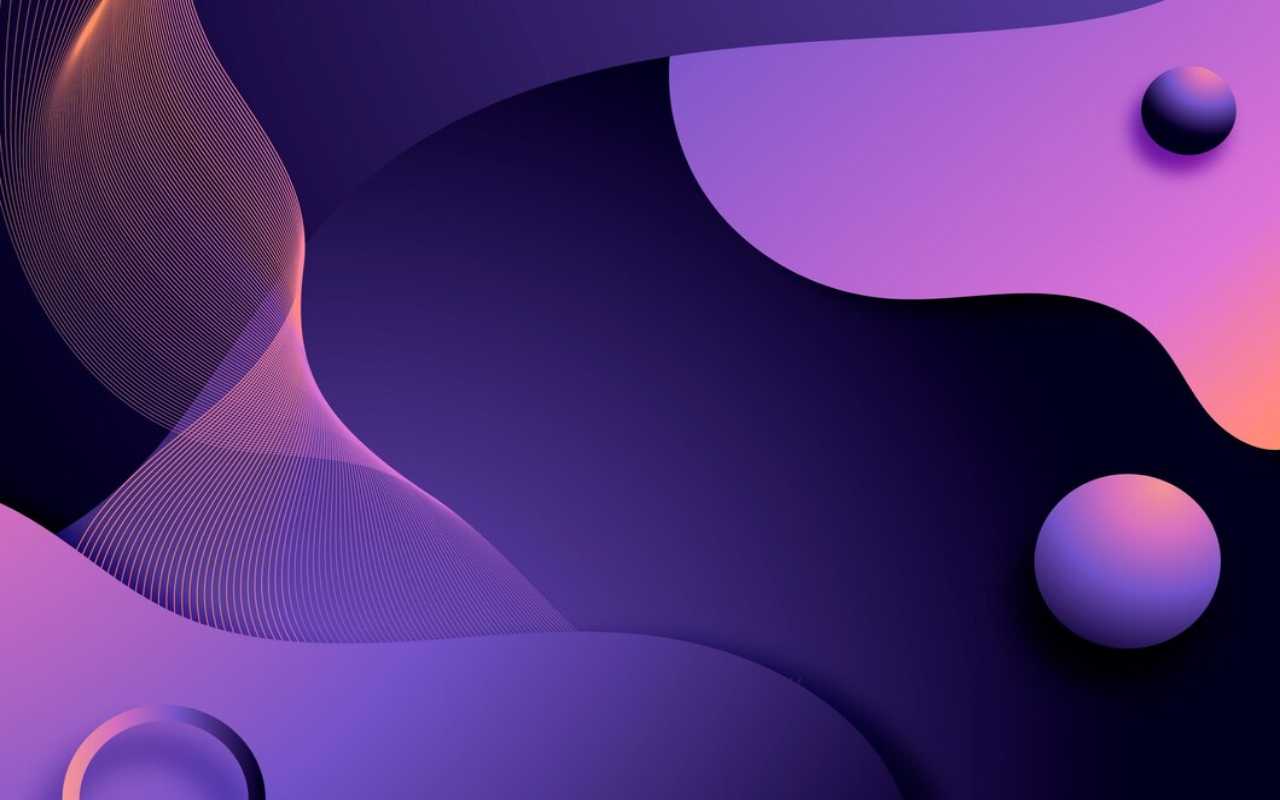
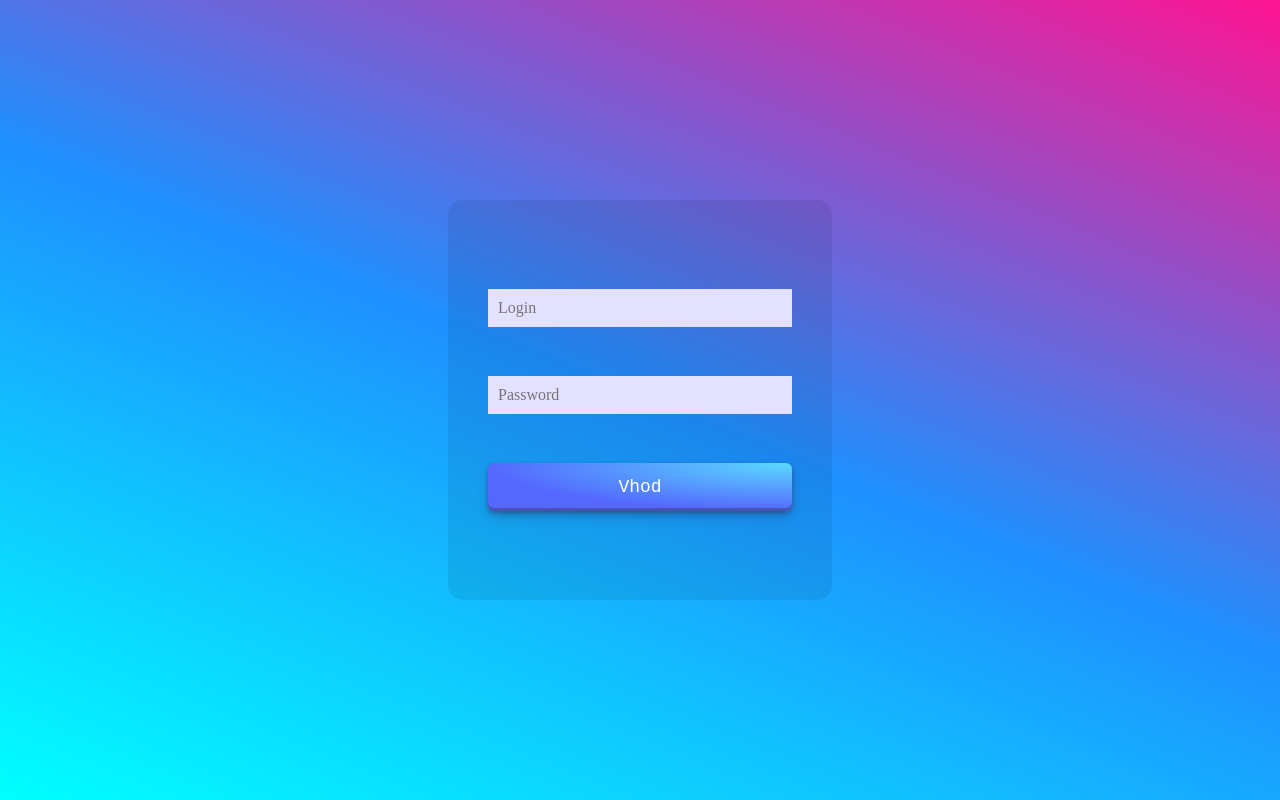
Before and after one commit to Kerollinenot/mini-project, a React (Create React App) app: page / in a window 1280 px wide. Built offline with nearby package versions, Linux system fonts and the light colour scheme.

Commit message:
create-auth-page

```diff
--- a/src/Components/App/App.css
+++ b/src/Components/App/App.css
@@ -3,7 +3,4 @@
   height: 100vh;
 
   display: flex;
-
-  background-image: url("../../img/auth-bg.jpg");
-  background-size: 100% 100%;
 }
--- a/src/Components/AuthForm/AuthForm.css
+++ b/src/Components/AuthForm/AuthForm.css
@@ -0,0 +1,19 @@
+.auth-form {
+    display: flex;
+    flex-direction: column;
+    justify-content: space-evenly;
+    width: 30%;
+    height: 50%;
+    background-color: rgba(0, 0, 0, 0.07);
+    padding: 40px;
+    border-radius: 15px;
+}
+
+.input__text {
+    background: #e3e1ff;
+    padding: 10px;
+}
+
+.input__text:focus {
+    box-shadow: #3c4fe0 0 0 0 1.5px inset, rgba(45, 35, 66, .4) 0 2px 4px, rgba(45, 35, 66, .3) 0 7px 13px -3px, #3c4fe0 0 -3px 0 inset;
+  }
--- a/src/Components/AuthForm/AuthForm.js
+++ b/src/Components/AuthForm/AuthForm.js
@@ -1,12 +1,15 @@
 import React from 'react'
 
+import { Button } from '../UI/Button/Button'
+
 import './AuthForm.css'
-import { InputText } from '../UI/InputText/InputText'
 
 export const AuthForm = () => {
   return (
     <form className='auth-form'>
-        <InputText/>
+        <input type='text' placeholder='Login' className='input__text'/>
+        <input type='password' placeholder='Password' className='input__text'/>
+        <Button>Vhod</Button>
     </form>
   )
 }
--- /dev/null
+++ b/src/Components/UI/Button/Button.css
@@ -0,0 +1,45 @@
+/* CSS */
+.btn {
+  align-items: center;
+  appearance: none;
+  background-image: radial-gradient(100% 100% at 100% 0, #5adaff 0, #5468ff 100%);
+  border: 0;
+  border-radius: 6px;
+  box-shadow: rgba(45, 35, 66, .4) 0 2px 4px,rgba(45, 35, 66, .3) 0 7px 13px -3px,rgba(58, 65, 111, .5) 0 -3px 0 inset;
+  box-sizing: border-box;
+  color: #fff;
+  cursor: pointer;
+  display: inline-flex;
+  font-family: "JetBrains Mono",monospace;
+  height: 48px;
+  justify-content: center;
+  line-height: 1;
+  list-style: none;
+  overflow: hidden;
+  padding-left: 16px;
+  padding-right: 16px;
+  position: relative;
+  text-align: left;
+  text-decoration: none;
+  transition: box-shadow .15s,transform .15s;
+  user-select: none;
+  -webkit-user-select: none;
+  touch-action: manipulation;
+  white-space: nowrap;
+  will-change: box-shadow,transform;
+  font-size: 18px;
+}
+
+.btn:focus {
+  box-shadow: #3c4fe0 0 0 0 1.5px inset, rgba(45, 35, 66, .4) 0 2px 4px, rgba(45, 35, 66, .3) 0 7px 13px -3px, #3c4fe0 0 -3px 0 inset;
+}
+
+.btn:hover {
+  box-shadow: rgba(45, 35, 66, .4) 0 4px 8px, rgba(45, 35, 66, .3) 0 7px 13px -3px, #3c4fe0 0 -3px 0 inset;
+  transform: translateY(-2px);
+}
+
+.btn:active {
+  box-shadow: #3c4fe0 0 3px 7px inset;
+  transform: translateY(2px);
+}
--- a/src/Components/UI/Button/Button.js
+++ b/src/Components/UI/Button/Button.js
@@ -1,7 +1,11 @@
 import React from 'react'
 
-export const Button = () => {
+import './Button.css'
+
+export const Button = (props) => {
   return (
-    <Button></Button>
-)
+    <>
+      <button type='button' className='btn'> {props.children} </button>
+    </>
+  )
 }
--- a/src/Components/UI/InputText/InputText.js
+++ /dev/null
@@ -1,7 +0,0 @@
-import React from 'react'
-
-export const InputText = () => {
-    return (
-        <input type="text" />
-    )
-}
--- a/src/Pages/Auth/Auth.css
+++ b/src/Pages/Auth/Auth.css
@@ -6,4 +6,6 @@
     align-items: center;
     justify-content: center;
 
+
+    background: dodgerblue linear-gradient(22deg, aqua, dodgerblue, deeppink) fixed;
 }
```
